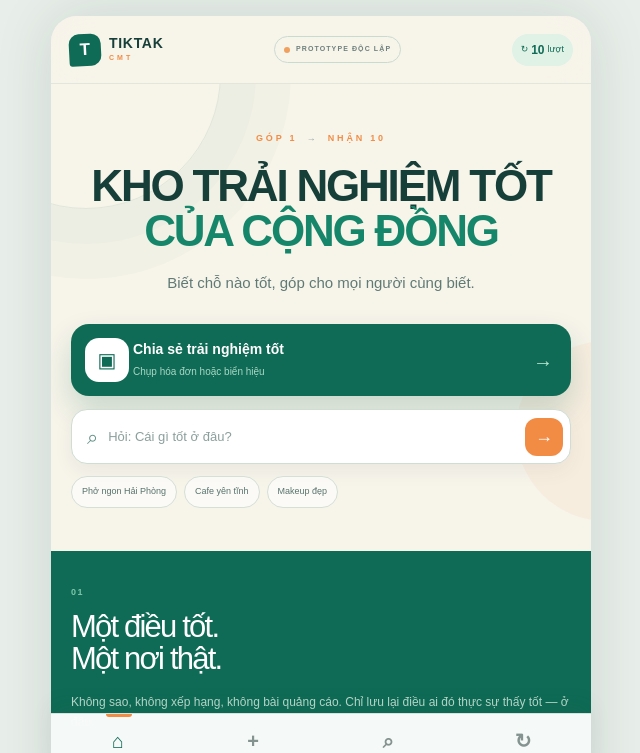
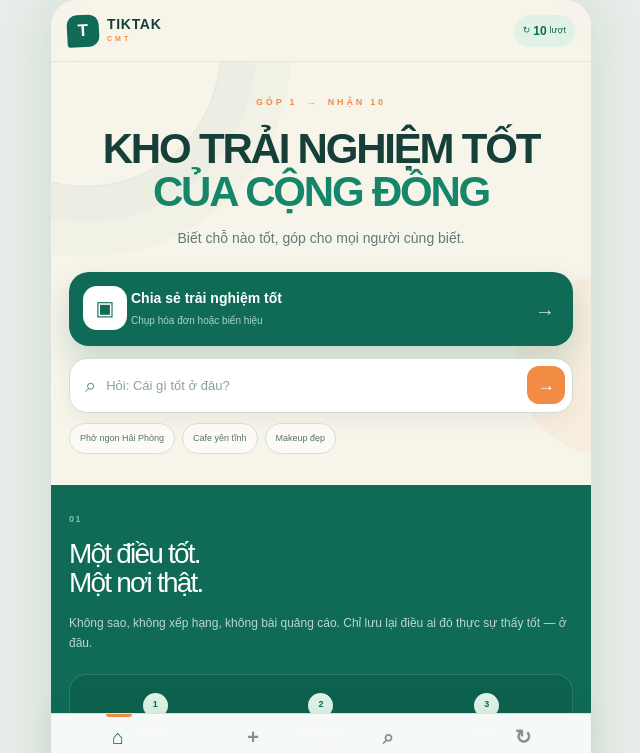
Before and after one commit to hvnm1206/TikTak-Service, a Next.js app in the folder cmt-source/: page / in a window 1280 px wide. Shown: the top 753 px of the page, without its empty margins (319-959 px from the left). Built offline with nearby package versions, Linux system fonts and the light colour scheme.

Commit message:
Load refined CMT UI layer and remove prototype metadata

```diff
--- a/cmt-source/app/layout.tsx
+++ b/cmt-source/app/layout.tsx
@@ -1,6 +1,7 @@
 import type { Metadata } from "next";
 import { Geist, Geist_Mono } from "next/font/google";
 import "./globals.css";
+import "./refine.css";
 
 const geistSans = Geist({
   variable: "--font-geist-sans",
@@ -14,10 +15,7 @@
 
 export const metadata: Metadata = {
   title: "TikTak CMT — Kho trải nghiệm tốt của cộng đồng",
-  description: "Prototype độc lập kiểm chứng luồng góp và tìm lại những trải nghiệm tốt trong cộng đồng.",
-  other: {
-    "codex-preview": "development",
-  },
+  description: "Chia sẻ và tìm lại những trải nghiệm tốt thật từ cộng đồng.",
   icons: {
     icon: "/favicon.svg",
     shortcut: "/favicon.svg",
```
